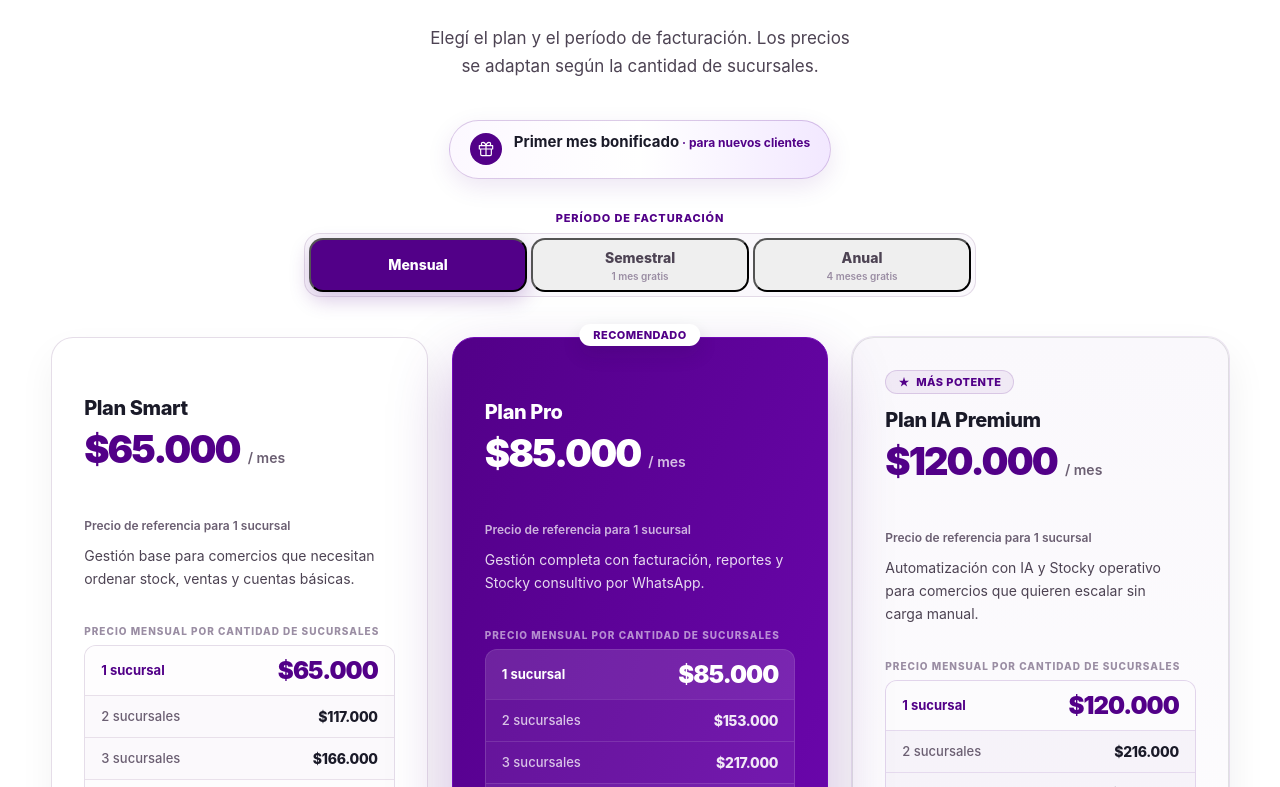
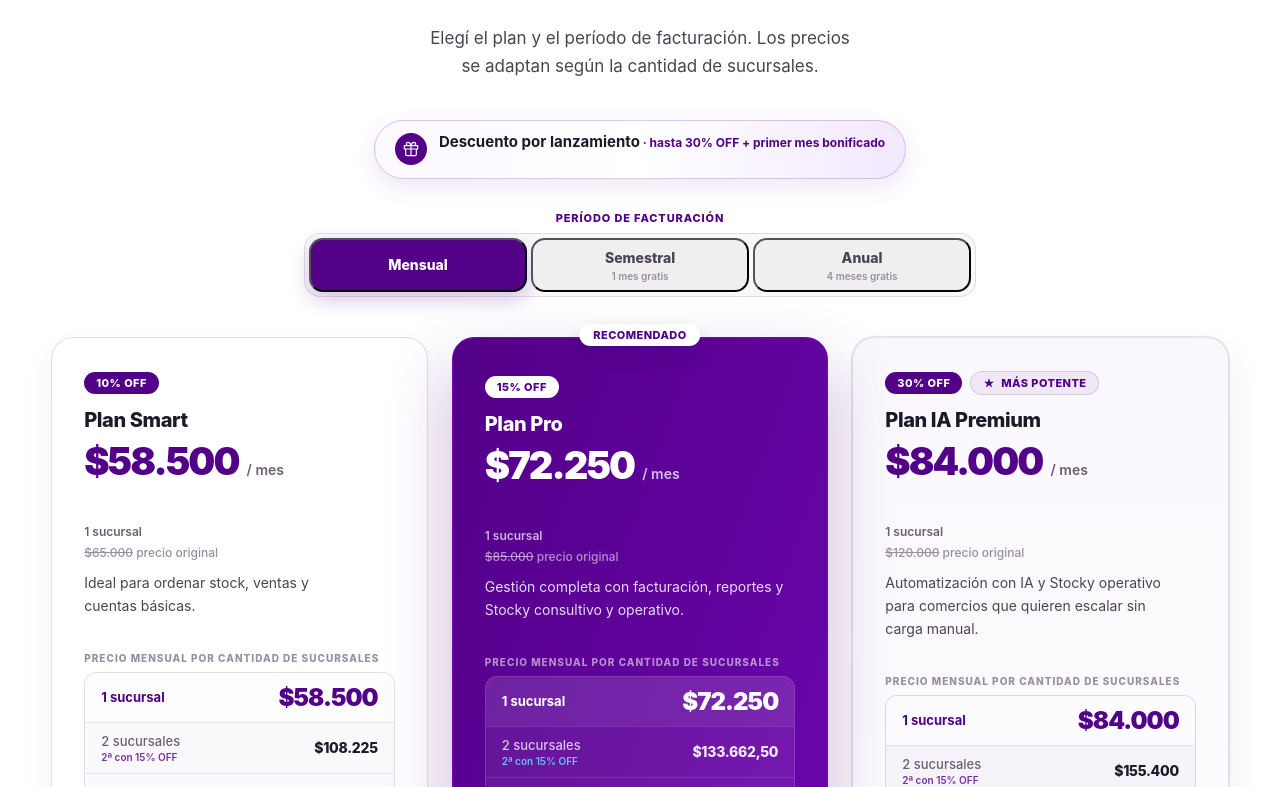
Before and after one commit to GinkgoDevs/landing-smartock, a Next.js app: page / in a window 1280 px wide. Shown: the part 5813-6600 px from the top of the page. Built offline with nearby package versions, Linux system fonts and the light colour scheme.

Commit message:
Update pricing with launch discounts and Pro Stocky operativo.
Co-authored-by: Cursor <cursoragent@cursor.com>

```diff
--- a/components/PricingSection.tsx
+++ b/components/PricingSection.tsx
@@ -6,7 +6,9 @@ import { AGENDA_URL } from "@/lib/links";
 import {
   billingModeOptions,
   billingModes,
+  getBranchPriceDisplay,
   getPlanBranchPricing,
+  getPlanPricing,
   getPricingTableCopy,
   type BillingModeId,
   type BranchPriceDisplay,
@@ -29,8 +31,7 @@ type PlanDetails = {
 const planDetails: PlanDetails[] = [
   {
     name: "Smart",
-    description:
-      "Gestión base para comercios que necesitan ordenar stock, ventas y cuentas básicas.",
+    description: "Ideal para ordenar stock, ventas y cuentas básicas.",
     cta: "Solicitar demo",
     groups: [
       {
@@ -52,7 +53,7 @@ const planDetails: PlanDetails[] = [
   {
     name: "Pro",
     description:
-      "Gestión completa con facturación, reportes y Stocky consultivo por WhatsApp.",
+      "Gestión completa con facturación, reportes y Stocky consultivo y operativo.",
     recommended: true,
     cta: "Solicitar demo",
     groups: [
@@ -72,7 +73,7 @@ const planDetails: PlanDetails[] = [
       },
       {
         label: "WhatsApp",
-        items: ["Stocky consultivo por WhatsApp"],
+        items: ["Stocky consultivo y operativo por WhatsApp"],
       },
     ],
   },
@@ -111,7 +112,7 @@ const planDetails: PlanDetails[] = [
 ];
 
 const disclaimers = [
-  "Los valores se calculan según la cantidad de sucursales.",
+  "Precios con descuento por lanzamiento. La 1ª sucursal abona el precio promo; la 2ª tiene 15% OFF y la 3ª 20% OFF sobre ese valor.",
   "Para más de 3 sucursales, armamos una propuesta personalizada.",
   "El plan semestral incluye 1 mes bonificado.",
   "El plan anual incluye 4 meses bonificados.",
@@ -232,9 +233,19 @@ function BranchPricingTable({
   const valueHighlight = isRecommended ? "text-white" : "text-[#520088]";
 
   const rows = [
-    { branches: "1 sucursal", price: pricing.one, highlight: true },
-    { branches: "2 sucursales", price: pricing.two, highlight: false },
-    { branches: "3 sucursales", price: pricing.three, highlight: false },
+    { branches: "1 sucursal", price: pricing.one, highlight: true, hint: null },
+    {
+      branches: "2 sucursales",
+      price: pricing.two,
+      highlight: false,
+      hint: "2ª con 15% OFF",
+    },
+    {
+      branches: "3 sucursales",
+      price: pricing.three,
+      highlight: false,
+      hint: "3ª con 20% OFF",
+    },
   ] as const;
 
   return (
@@ -272,6 +283,16 @@ function BranchPricingTable({
               >
                 {row.branches}
               </span>
+              {row.hint ? (
+                <span
+                  className={[
+                    "mt-0.5 block text-[10px] font-semibold",
+                    isRecommended ? "text-[#5ed8ff]/90" : "text-[#520088]/80",
+                  ].join(" ")}
+                >
+                  {row.hint}
+                </span>
+              ) : null}
               {mode !== "mensual" ? (
                 <span
                   className={[
@@ -357,9 +378,14 @@ function PlanCard({
 }) {
   const isRecommended = Boolean(plan.recommended);
   const isPremium = Boolean(plan.premium);
+  const planPricingData = getPlanPricing(planIndex);
   const pricing = getPlanBranchPricing(planIndex, billingMode);
   const copy = getPricingTableCopy(billingMode);
   const headline = pricing.one;
+  const listOneDisplay = getBranchPriceDisplay(
+    planPricingData.listMonthlyPrice,
+    billingMode,
+  ).formatted;
 
   return (
     <article
@@ -379,7 +405,17 @@ function PlanCard({
         </span>
       ) : null}
 
-      <div className={isPremium ? "mb-3 min-h-[26px]" : "min-h-[26px]"}>
+      <div className="mb-3 flex min-h-[26px] flex-wrap items-center gap-2">
+        <span
+          className={[
+            "inline-flex w-fit items-center rounded-full px-3 py-1 text-[11px] font-extrabold tracking-[0.04em] uppercase",
+            isRecommended
+              ? "bg-white text-[#520088]"
+              : "bg-[#520088] text-white",
+          ].join(" ")}
+        >
+          {planPricingData.launchDiscountPercent}% OFF
+        </span>
         {isPremium ? (
           <span className="inline-flex w-fit items-center gap-1.5 rounded-full border border-[#520088]/15 bg-[#520088]/6 px-3 py-1 text-[11px] font-extrabold tracking-[0.04em] text-[#520088] uppercase">
             <svg aria-hidden="true" className="h-3 w-3" fill="currentColor" viewBox="0 0 24 24">
@@ -400,6 +436,7 @@ function PlanCard({
           Plan {plan.name}
         </h3>
 
+        <div className="space-y-1.5">
           <div className="flex flex-wrap items-baseline gap-x-2 gap-y-1">
             <p
               className={[
@@ -418,18 +455,28 @@ function PlanCard({
               {copy.headlineSuffix}
             </span>
           </div>
-
           <p
             className={[
               "text-[12px] font-semibold",
               isRecommended ? "text-white/70" : "text-[#6b5f72]",
             ].join(" ")}
           >
-          {copy.referenceLabel}
+            {billingMode === "mensual" ? "1 sucursal" : copy.referenceLabel}
             {billingMode !== "mensual"
               ? ` · ${headline.effectiveFormatted}/mes efectivo`
               : null}
           </p>
+          <p
+            className={[
+              "text-[12px] font-medium",
+              isRecommended ? "text-white/55" : "text-[#9a8da3]",
+            ].join(" ")}
+          >
+            <span className="line-through">{listOneDisplay}</span>
+            {" "}
+            precio original
+          </p>
+        </div>
 
         <p
           className={[
@@ -538,15 +585,15 @@ export function PricingSection() {
         </div>
 
         <div className="mb-6 flex justify-center md:mb-8">
-          <div className="inline-flex items-center gap-2.5 rounded-full border border-[#520088]/20 bg-linear-to-r from-[#fcf8ff] via-white to-[#f2e8ff] px-4 py-2 shadow-[0_8px_24px_rgba(82,0,136,0.1)] sm:gap-3 sm:px-5 sm:py-2.5">
+          <div className="inline-flex max-w-xl items-center gap-2.5 rounded-full border border-[#520088]/20 bg-linear-to-r from-[#fcf8ff] via-white to-[#f2e8ff] px-4 py-2 shadow-[0_8px_24px_rgba(82,0,136,0.1)] sm:gap-3 sm:px-5 sm:py-2.5">
             <span className="inline-flex h-8 w-8 shrink-0 items-center justify-center rounded-full bg-[#520088] text-white">
               <GiftIcon className="h-4 w-4" />
             </span>
             <p className="text-balance text-left text-sm font-bold text-[#1a1a28] sm:text-[15px]">
-              Primer mes bonificado
+              Descuento por lanzamiento
               <span className="block text-xs font-semibold text-[#6b5f72] sm:inline sm:font-bold sm:text-[#520088]">
                 {" "}
-                · para nuevos clientes
+                · hasta 30% OFF + primer mes bonificado
               </span>
             </p>
           </div>
--- a/lib/pricing.ts
+++ b/lib/pricing.ts
@@ -1,19 +1,27 @@
+export const branchVolumeDiscounts = {
+  second: 0.15,
+  third: 0.2,
+} as const;
+
 export const planPricing = [
   {
     name: "Smart",
-    monthlyPrices: [65_000, 117_000, 166_000],
+    listMonthlyPrice: 65_000,
+    launchDiscountPercent: 10,
     recommended: false,
     premium: false,
   },
   {
     name: "Pro",
-    monthlyPrices: [85_000, 153_000, 217_000],
+    listMonthlyPrice: 85_000,
+    launchDiscountPercent: 15,
     recommended: true,
     premium: false,
   },
   {
     name: "IA Premium",
-    monthlyPrices: [120_000, 216_000, 306_000],
+    listMonthlyPrice: 120_000,
+    launchDiscountPercent: 30,
     recommended: false,
     premium: true,
   },
@@ -59,8 +67,40 @@ export const billingModeOptions = [
   { value: "anual" as const, label: "Anual", hint: "4 meses gratis" },
 ];
 
+export function roundMoney(amount: number) {
+  return Math.round(amount * 100) / 100;
+}
+
 export function formatArs(amount: number) {
-  return `$${amount.toLocaleString("es-AR")}`;
+  const value = roundMoney(amount);
+  const hasDecimals = !Number.isInteger(value);
+
+  return `$${value.toLocaleString("es-AR", {
+    minimumFractionDigits: hasDecimals ? 2 : 0,
+    maximumFractionDigits: 2,
+  })}`;
+}
+
+export function getPromotionalUnitPrice(
+  listMonthlyPrice: number,
+  launchDiscountPercent: number,
+) {
+  return roundMoney(listMonthlyPrice * (1 - launchDiscountPercent / 100));
+}
+
+export function getBranchMonthlyTotals(promotionalUnitPrice: number) {
+  const second = roundMoney(
+    promotionalUnitPrice * (1 - branchVolumeDiscounts.second),
+  );
+  const third = roundMoney(
+    promotionalUnitPrice * (1 - branchVolumeDiscounts.third),
+  );
+
+  return [
+    promotionalUnitPrice,
+    roundMoney(promotionalUnitPrice + second),
+    roundMoney(promotionalUnitPrice + second + third),
+  ] as const;
 }
 
 export type BranchPriceDisplay = {
@@ -75,9 +115,11 @@ export function getBranchPriceDisplay(
   mode: BillingModeId,
 ): BranchPriceDisplay {
   const billingMode = billingModes[mode];
-  const total = monthlyPrice * billingMode.paidMonths;
+  const total = roundMoney(monthlyPrice * billingMode.paidMonths);
   const effectiveMonthly =
-    mode === "mensual" ? monthlyPrice : Math.round(total / billingMode.durationMonths);
+    mode === "mensual"
+      ? monthlyPrice
+      : roundMoney(total / billingMode.durationMonths);
 
   return {
     total,
@@ -87,8 +129,25 @@ export function getBranchPriceDisplay(
   };
 }
 
+export function getPlanPricing(planIndex: number) {
+  const plan = planPricing[planIndex];
+  const promotionalUnitPrice = getPromotionalUnitPrice(
+    plan.listMonthlyPrice,
+    plan.launchDiscountPercent,
+  );
+  const monthlyPrices = getBranchMonthlyTotals(promotionalUnitPrice);
+
+  return {
+    ...plan,
+    promotionalUnitPrice,
+    monthlyPrices,
+    listFormatted: formatArs(plan.listMonthlyPrice),
+    promotionalFormatted: formatArs(promotionalUnitPrice),
+  };
+}
+
 export function getPlanBranchPricing(planIndex: number, mode: BillingModeId) {
-  const monthlyPrices = planPricing[planIndex].monthlyPrices;
+  const { monthlyPrices } = getPlanPricing(planIndex);
 
   return {
     one: getBranchPriceDisplay(monthlyPrices[0], mode),
@@ -103,9 +162,10 @@ export function getPricingTableCopy(mode: BillingModeId) {
   if (mode === "mensual") {
     return {
       title: "Precio mensual por cantidad de sucursales",
-      footnote: "Smartock se cobra por sucursal · valores mensuales",
+      footnote:
+        "1ª al precio promo · 2ª con 15% OFF · 3ª con 20% OFF · valores mensuales",
       headlineSuffix: "/ mes",
-      referenceLabel: "Precio de referencia para 1 sucursal",
+      referenceLabel: "Precio promocional para 1 sucursal",
       rowSuffix: null as string | null,
     };
   }
```
Lines whose indentation alone changed are shown as unchanged.
